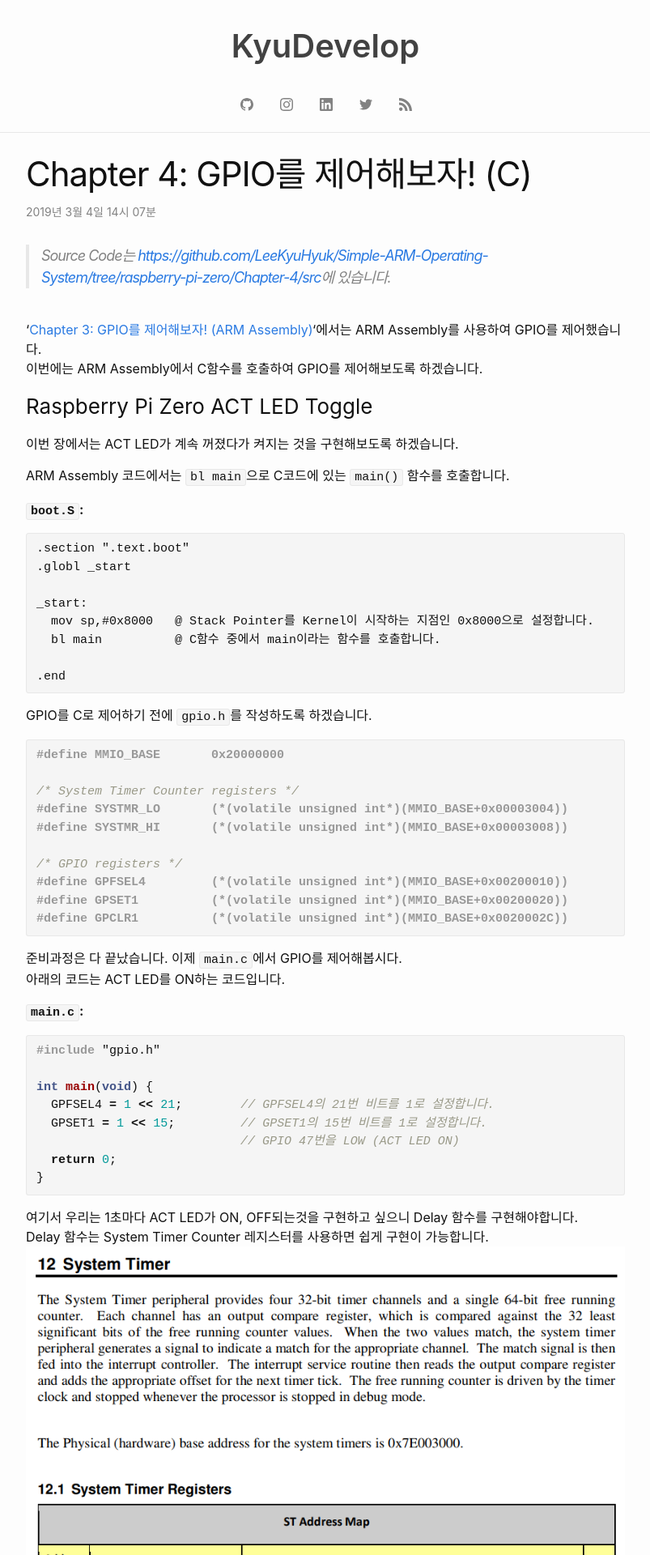
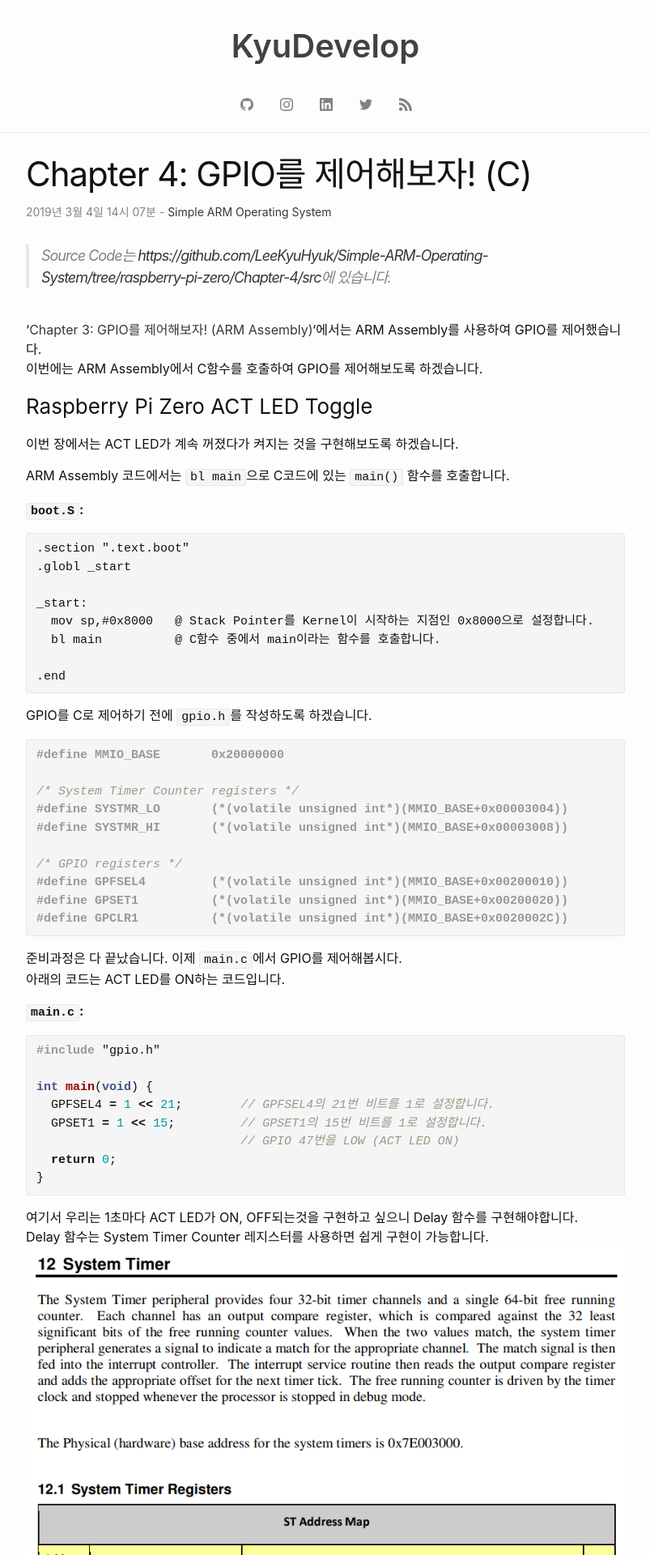
Before and after one commit to eorikc5764/leekyuhyuk.github.io, a Jekyll site: the page built from _posts/2019-03-04-Simple-ARM-Operating-System-Chapter-4.md, in a window 1280 px wide. Shown: the top 1920 px of the page at 81% size, without its empty margins (238-1041 px from the left). Built offline with Jekyll 4.4.1, drawn with Linux system fonts in a browser that asks for light colours.

Commit message:
Category 추가

```diff
--- a/_layouts/post.html
+++ b/_layouts/post.html
@@ -10,9 +10,7 @@ layout: default
         {%- assign date_format = site.minima.date_format | default: "%b %-d, %Y" -%}
         {{ page.date | date: date_format }}
       </time>
-      {%- if page.author -%}
-        • <span itemprop="author" itemscope itemtype="http://schema.org/Person"><span class="p-author h-card" itemprop="name">{{ page.author | escape }}</span></span>
-      {%- endif -%}</p>
+      - <a href="/category/{{ page.category | slugify | prepend: site.baseurl }}.html" rel="category">{{ page.category | replace:'-', ' ' }}</a>
   </header>
 
   <div class="post-content e-content" itemprop="articleBody">
--- a/_sass/minima-classic.scss
+++ b/_sass/minima-classic.scss
@@ -8,7 +8,7 @@ $text-color: #111 !default;
 $background-color: #fdfdfd !default;
 $code-background-color: #f5f5f5 !default;
 
-$link-base-color: #2a7ae2 !default;
+$link-base-color: #393636 !default;
 $link-visited-color: darken($link-base-color, 15%) !default;
 
 $table-text-color: lighten($text-color, 18%) !default;
```
